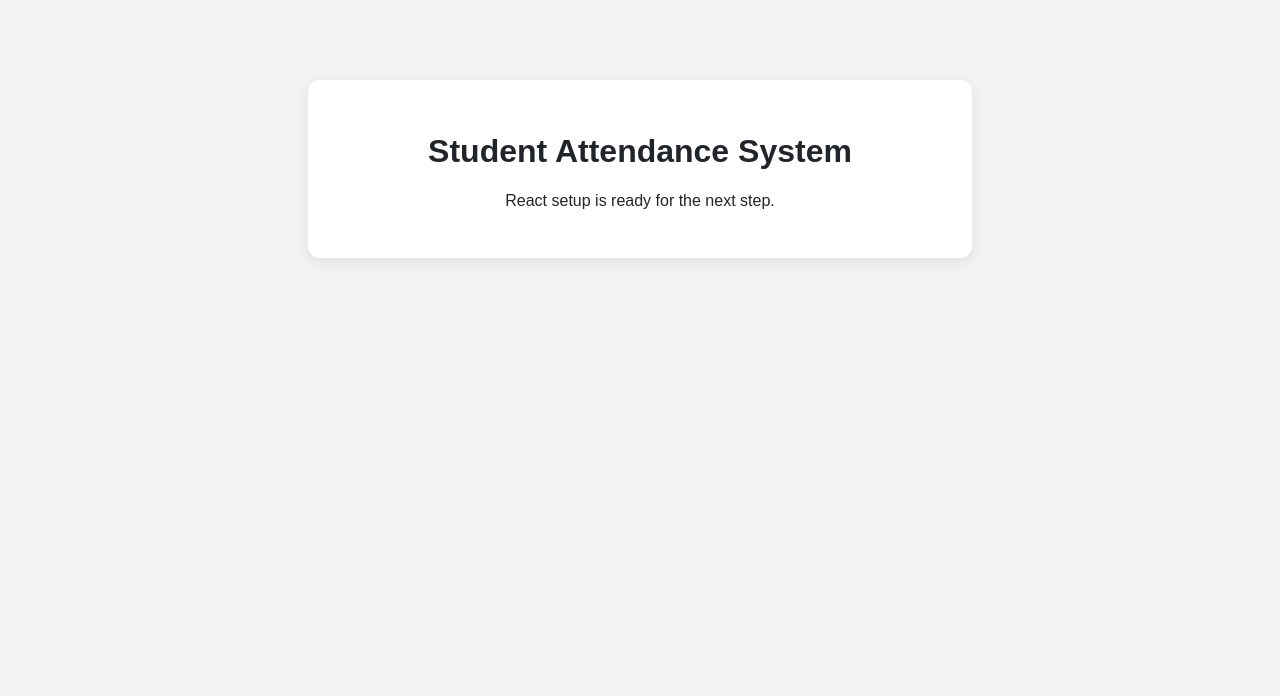
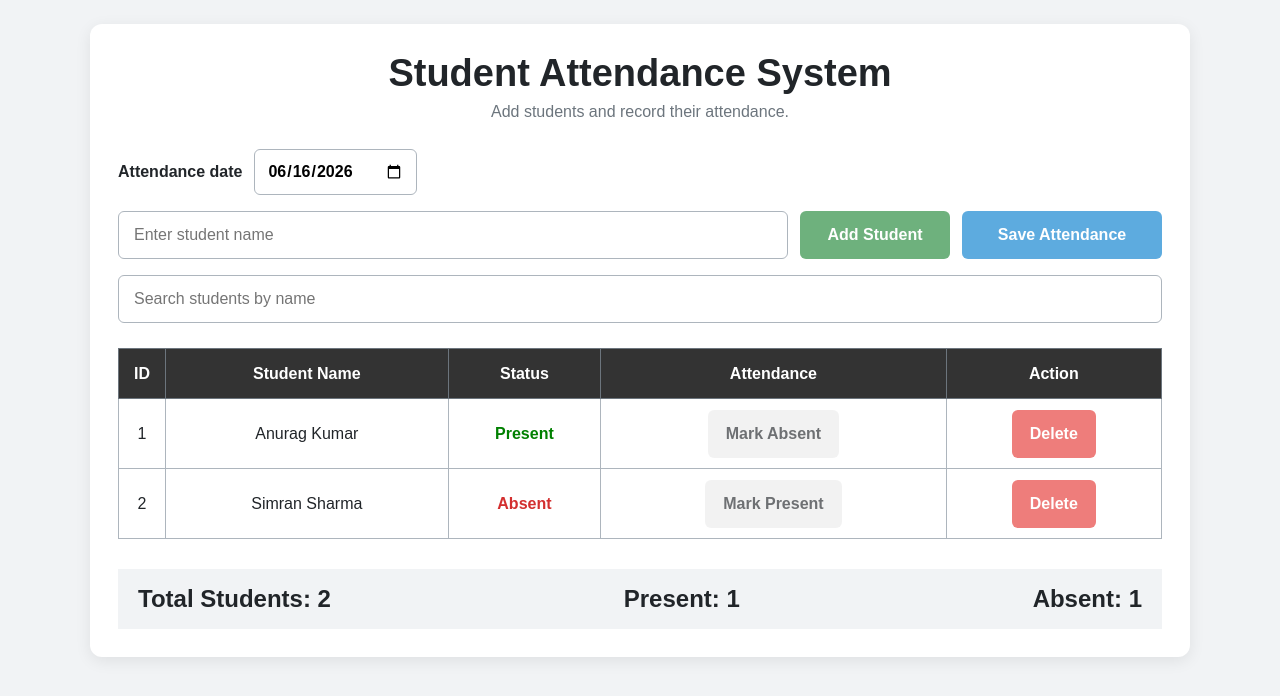
Before and after one commit to Pankajkargeti/Student-attendance-system, a React (Vite) app: page / in a window 1280 px wide. Shown: the top 696 px of the page. Built offline with nearby package versions, Linux system fonts and the light colour scheme; the HTML template or start-up script is replaced by a standard one.

Commit message:
Migrate attendance UI to React components

```diff
--- a/src/App.jsx
+++ b/src/App.jsx
@@ -1,8 +1,28 @@
+import AttendanceForm from "./components/AttendanceForm";
+import Header from "./components/Header";
+import StudentTable from "./components/StudentTable";
+import Summary from "./components/Summary";
+
+const students = [
+    {
+        id:1,
+        name:"Anurag Kumar",
+        status:"Present"
+    },
+    {
+        id:2,
+        name:"Simran Sharma",
+        status:"Absent"
+    }
+];
+
 function App(){
     return (
-        <main className="setup-message">
-            <h1>Student Attendance System</h1>
-            <p>React setup is ready for the next step.</p>
+        <main className="container">
+            <Header />
+            <AttendanceForm />
+            <StudentTable students={students} />
+            <Summary students={students} />
         </main>
     );
 }
--- /dev/null
+++ b/src/components/AttendanceForm.jsx
@@ -0,0 +1,44 @@
+function AttendanceForm(){
+    return (
+        <>
+            <div className="date-section">
+                <label htmlFor="attendanceDate">Attendance date</label>
+                <input
+                    id="attendanceDate"
+                    type="date"
+                    defaultValue={new Date().toISOString().slice(0, 10)}
+                />
+            </div>
+
+            <form className="top-section">
+                <label className="visually-hidden" htmlFor="studentInput">
+                    Student name
+                </label>
+                <input
+                    id="studentInput"
+                    type="text"
+                    placeholder="Enter student name"
+                />
+                <button className="add-btn" type="button" disabled>
+                    Add Student
+                </button>
+                <button className="save-btn" type="button" disabled>
+                    Save Attendance
+                </button>
+            </form>
+
+            <div className="search-section">
+                <label className="visually-hidden" htmlFor="searchInput">
+                    Search students
+                </label>
+                <input
+                    id="searchInput"
+                    type="search"
+                    placeholder="Search students by name"
+                />
+            </div>
+        </>
+    );
+}
+
+export default AttendanceForm;
--- /dev/null
+++ b/src/components/Header.jsx
@@ -0,0 +1,12 @@
+function Header(){
+    return (
+        <header>
+            <h1>Student Attendance System</h1>
+            <p className="subtitle">
+                Add students and record their attendance.
+            </p>
+        </header>
+    );
+}
+
+export default Header;
--- /dev/null
+++ b/src/components/StudentTable.jsx
@@ -0,0 +1,57 @@
+function StudentTable({ students }){
+    return (
+        <table>
+            <thead>
+                <tr>
+                    <th>ID</th>
+                    <th>Student Name</th>
+                    <th>Status</th>
+                    <th>Attendance</th>
+                    <th>Action</th>
+                </tr>
+            </thead>
+            <tbody>
+                {students.map(student=>{
+                    let attendanceButton =
+                    student.status === "Present"
+                    ?"Mark Absent"
+                    :"Mark Present";
+
+                    return (
+                        <tr key={student.id}>
+                            <td>{student.id}</td>
+                            <td>{student.name}</td>
+                            <td className={
+                                student.status === "Present"
+                                ?"status-present"
+                                :"status-absent"
+                            }>
+                                {student.status}
+                            </td>
+                            <td>
+                                <button
+                                    className="attendance-btn"
+                                    type="button"
+                                    disabled
+                                >
+                                    {attendanceButton}
+                                </button>
+                            </td>
+                            <td>
+                                <button
+                                    className="delete-btn"
+                                    type="button"
+                                    disabled
+                                >
+                                    Delete
+                                </button>
+                            </td>
+                        </tr>
+                    );
+                })}
+            </tbody>
+        </table>
+    );
+}
+
+export default StudentTable;
--- /dev/null
+++ b/src/components/Summary.jsx
@@ -0,0 +1,23 @@
+function Summary({ students }){
+    let presentCount =
+    students.filter(student=>student.status === "Present").length;
+
+    let absentCount =
+    students.filter(student=>student.status === "Absent").length;
+
+    return (
+        <section className="summary" aria-label="Attendance summary">
+            <div>
+                Total Students: <span>{students.length}</span>
+            </div>
+            <div>
+                Present: <span>{presentCount}</span>
+            </div>
+            <div>
+                Absent: <span>{absentCount}</span>
+            </div>
+        </section>
+    );
+}
+
+export default Summary;
--- a/src/index.css
+++ b/src/index.css
@@ -4,16 +4,206 @@
     background:#f1f3f5;
 }
 
+*{
+    box-sizing:border-box;
+}
+
 body{
     margin:0;
+    padding:24px;
 }
 
-.setup-message{
-    max-width:600px;
-    margin:80px auto;
-    padding:32px;
-    text-align:center;
+.container{
+    max-width:1100px;
+    margin:0 auto;
+    padding:28px;
     background:white;
     border-radius:12px;
     box-shadow:0 4px 16px rgba(0, 0, 0, 0.08);
 }
+
+header{
+    text-align:center;
+}
+
+h1{
+    margin:0;
+    font-size:38px;
+}
+
+.subtitle{
+    margin:8px 0 0;
+    color:#6c757d;
+}
+
+.date-section{
+    display:flex;
+    align-items:center;
+    gap:12px;
+    margin-top:28px;
+    font-weight:bold;
+}
+
+.date-section input,
+.top-section input,
+.search-section input{
+    border:1px solid #adb5bd;
+    border-radius:6px;
+    font:inherit;
+    font-size:16px;
+}
+
+.date-section input{
+    padding:12px;
+}
+
+.top-section{
+    display:flex;
+    gap:12px;
+    margin-top:16px;
+}
+
+.top-section input{
+    flex:1;
+    min-width:0;
+    padding:0 15px;
+}
+
+button{
+    min-height:48px;
+    border:0;
+    border-radius:6px;
+    color:white;
+    font-size:16px;
+    font-weight:bold;
+}
+
+button:disabled{
+    cursor:not-allowed;
+    opacity:0.65;
+}
+
+.add-btn{
+    width:150px;
+    background:#218838;
+}
+
+.save-btn{
+    width:200px;
+    background:#087fce;
+}
+
+.search-section{
+    margin-top:16px;
+}
+
+.search-section input{
+    width:100%;
+    padding:14px 15px;
+}
+
+.visually-hidden{
+    position:absolute;
+    width:1px;
+    height:1px;
+    padding:0;
+    margin:-1px;
+    overflow:hidden;
+    clip:rect(0, 0, 0, 0);
+    white-space:nowrap;
+    border:0;
+}
+
+table{
+    width:100%;
+    margin-top:25px;
+    border-collapse:collapse;
+    text-align:center;
+}
+
+th{
+    height:50px;
+    border:1px solid #6c757d;
+    color:white;
+    background:#333;
+}
+
+td{
+    height:70px;
+    border:1px solid #adb5bd;
+}
+
+.status-present{
+    color:green;
+    font-weight:bold;
+}
+
+.status-absent{
+    color:#d32f2f;
+    font-weight:bold;
+}
+
+.attendance-btn{
+    padding:12px 18px;
+    color:#212529;
+    background:#ececec;
+}
+
+.delete-btn{
+    padding:12px 18px;
+    background:#e53935;
+}
+
+.summary{
+    display:flex;
+    justify-content:space-between;
+    align-items:center;
+    min-height:60px;
+    margin-top:30px;
+    padding:12px 20px;
+    background:#f1f3f5;
+    font-size:24px;
+    font-weight:bold;
+}
+
+@media (max-width:700px){
+    body{
+        padding:12px;
+    }
+
+    .container{
+        padding:20px;
+    }
+
+    h1{
+        font-size:30px;
+    }
+
+    .date-section,
+    .top-section,
+    .summary{
+        flex-direction:column;
+        align-items:stretch;
+    }
+
+    .top-section input,
+    .add-btn,
+    .save-btn{
+        width:100%;
+        min-height:48px;
+    }
+
+    .summary{
+        gap:12px;
+        font-size:20px;
+    }
+
+    table{
+        font-size:14px;
+    }
+
+    .attendance-btn,
+    .delete-btn{
+        padding:8px;
+    }
+}
```
